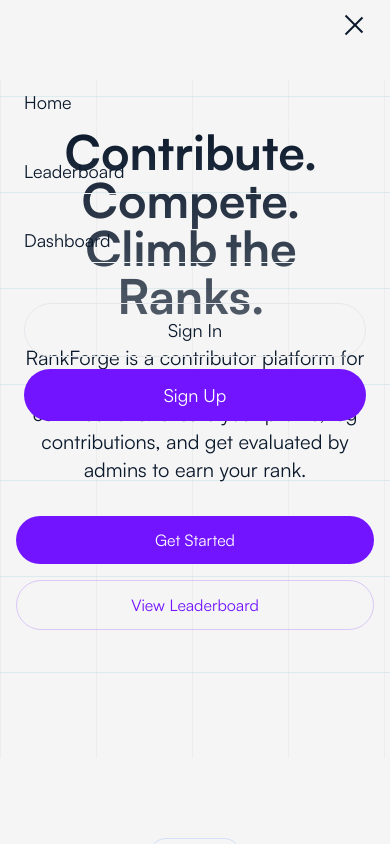
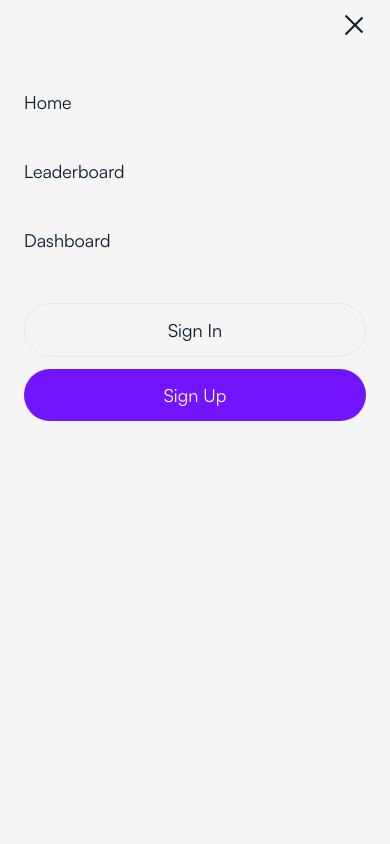
Before and after one commit to IDAN-DEVS/rankforge-frontend, a Next.js app: page / in a window 390 px wide. Both pictures are taken after a click on the button 354 px from the left and 33 px from the top of the page. Shown: the top 844 px of the page. Built offline with nearby package versions, Linux system fonts and the light colour scheme.

Commit message:
Update header component

```diff
--- a/components/layout/header.tsx
+++ b/components/layout/header.tsx
@@ -96,12 +96,11 @@
         {isMenuOpen && (
           <motion.div
             initial={{ opacity: 0, height: 0 }}
-            animate={{ opacity: 1, height: "auto" }}
+            animate={{ opacity: 1, height: "100vh" }}
             exit={{ opacity: 0, height: 0 }}
             transition={{ duration: 0.3, ease: "easeInOut" }}
-            className="md:hidden fixed inset-0 top-0 z-40 bg-background pt-20 px-6"
+            className="md:hidden fixed inset-0 top-0 z-40 bg-background backdrop-blur pt-20 px-6 overflow-y-auto"
           >
-            <div className="bg-background w-full h-full absolute top-0 left-0 z-0" />
             <nav className="flex flex-col space-y-6 text-lg relative z-10">
               <Link
                 href="/"
```
